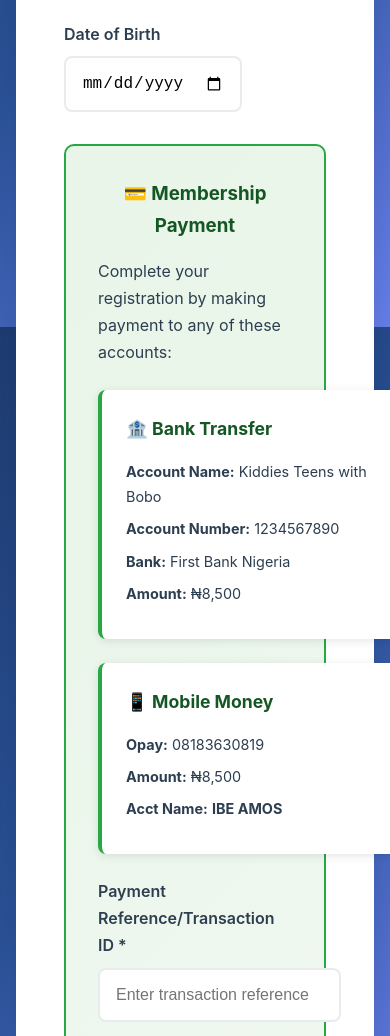
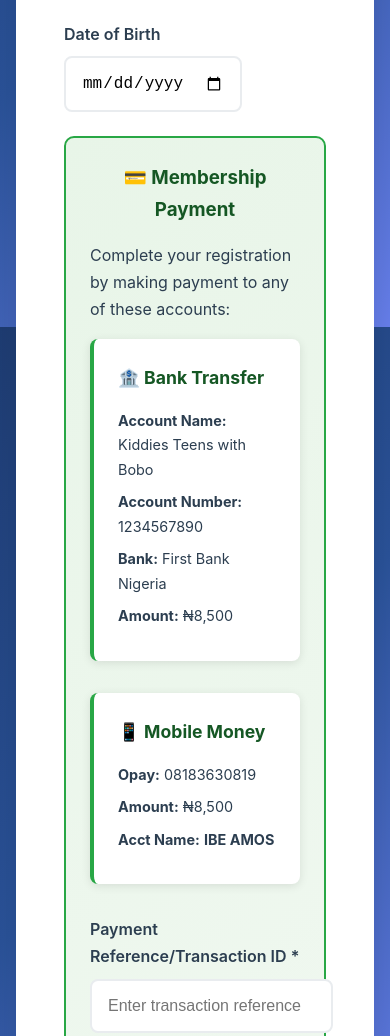
Before and after one commit to Aduriz20697/kiddies-teens-bobo-fanclub, a website: page register.html in a window 390 px wide. Shown: the part 1361-2397 px from the top of the page. Drawn offline with Linux system fonts and the light colour scheme.

Commit message:
Add files via upload

```diff
--- a/styles.css
+++ b/styles.css
@@ -809,12 +809,31 @@ th {
     margin: 1.5rem 0;
 }
 
+@media (max-width: 768px) {
+    .payment-options {
+        grid-template-columns: 1fr;
+        gap: 1rem;
+        margin: 1rem 0;
+    }
+
+    .payment-card {
+        margin-bottom: 1rem;
+    }
+
+    .payment-section {
+        padding: 1.5rem;
+        margin: 1rem 0;
+    }
+}
+
 .payment-card {
     background: white;
     padding: 1.5rem;
     border-radius: 8px;
     box-shadow: 0 2px 10px rgba(0,0,0,0.1);
     border-left: 4px solid #28a745;
+    width: 100%;
+    box-sizing: border-box;
 }
 
 .payment-card h4 {
```
